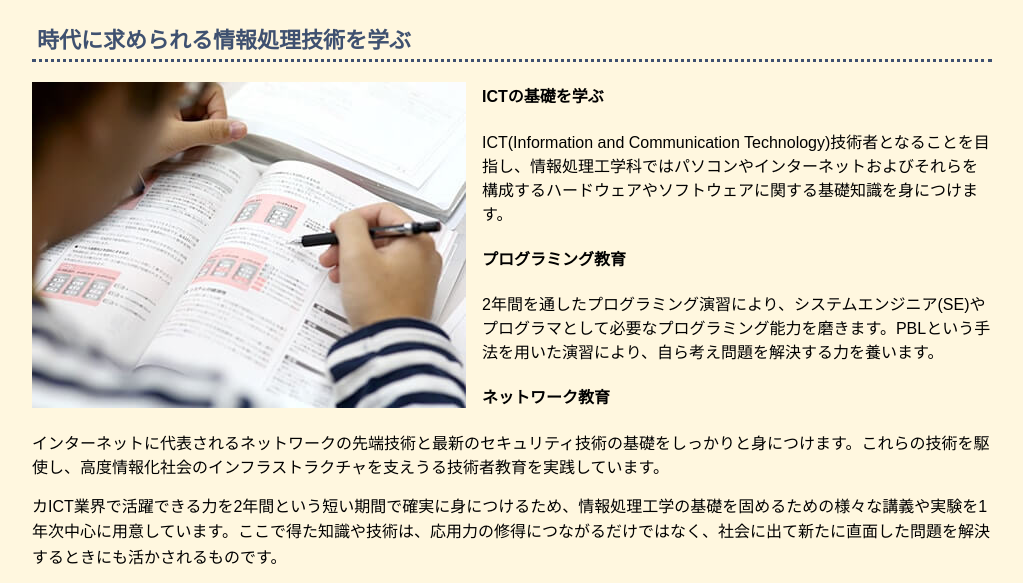
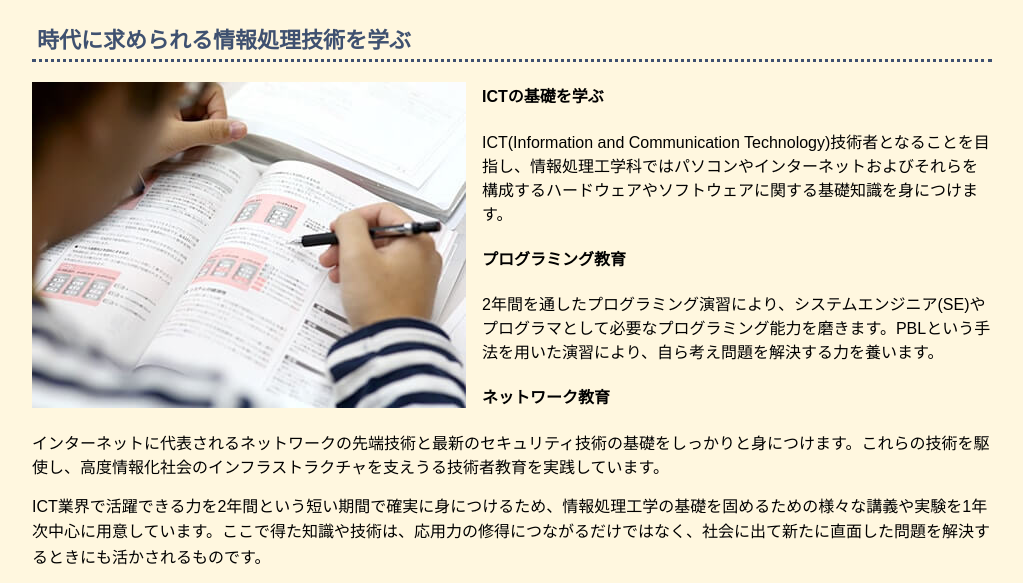
Before and after one commit to miyabi381/html_test_miyabi.github.io, a plain HTML site: page about.html in a window 1280 px wide. Shown: the part 199-782 px from the top of the page, without its empty margins (128-1151 px from the left). Drawn offline with Linux system fonts and the light colour scheme.

Commit message:
Update about.html

```diff
--- a/about.html
+++ b/about.html
@@ -28,7 +28,7 @@
 		<p><img src="images/about-photo.jpg" alt="勉強風景" class="shop-photo"><h4>ICTの基礎を学ぶ</h4>ICT(Information and Communication Technology)技術者となることを目指し、情報処理工学科ではパソコンやインターネットおよびそれらを構成するハードウェアやソフトウェアに関する基礎知識を身につけます。</p>
 		<p><h4>プログラミング教育</h4>2年間を通したプログラミング演習により、システムエンジニア(SE)やプログラマとして必要なプログラミング能力を磨きます。PBLという手法を用いた演習により、自ら考え問題を解決する力を養います。</p>
 		<p><h4>ネットワーク教育</h4>インターネットに代表されるネットワークの先端技術と最新のセキュリティ技術の基礎をしっかりと身につけます。これらの技術を駆使し、高度情報化社会のインフラストラクチャを支えうる技術者教育を実践しています。</p>
-		<p>カICT業界で活躍できる力を2年間という短い期間で確実に身につけるため、情報処理工学の基礎を固めるための様々な講義や実験を1年次中心に用意しています。ここで得た知識や技術は、応用力の修得につながるだけではなく、社会に出て新たに直面した問題を解決するときにも活かされるものです。</p>
+		<p>ICT業界で活躍できる力を2年間という短い期間で確実に身につけるため、情報処理工学の基礎を固めるための様々な講義や実験を1年次中心に用意しています。ここで得た知識や技術は、応用力の修得につながるだけではなく、社会に出て新たに直面した問題を解決するときにも活かされるものです。</p>
 		<p>皆さまの入学を心よりお待ちしております。</p>
 
 		<p><strong>Okinaga Masaki</strong><br></p>
```
